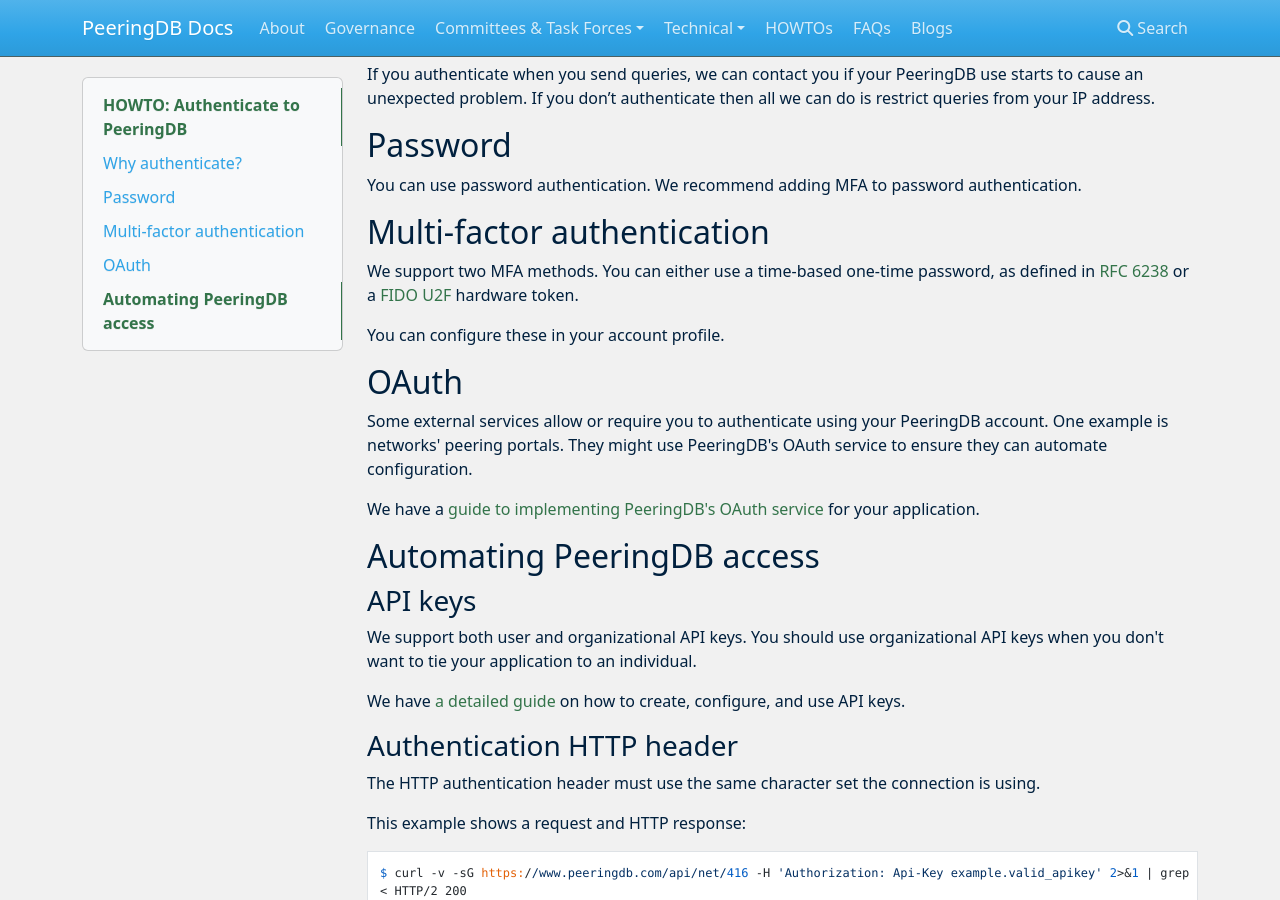
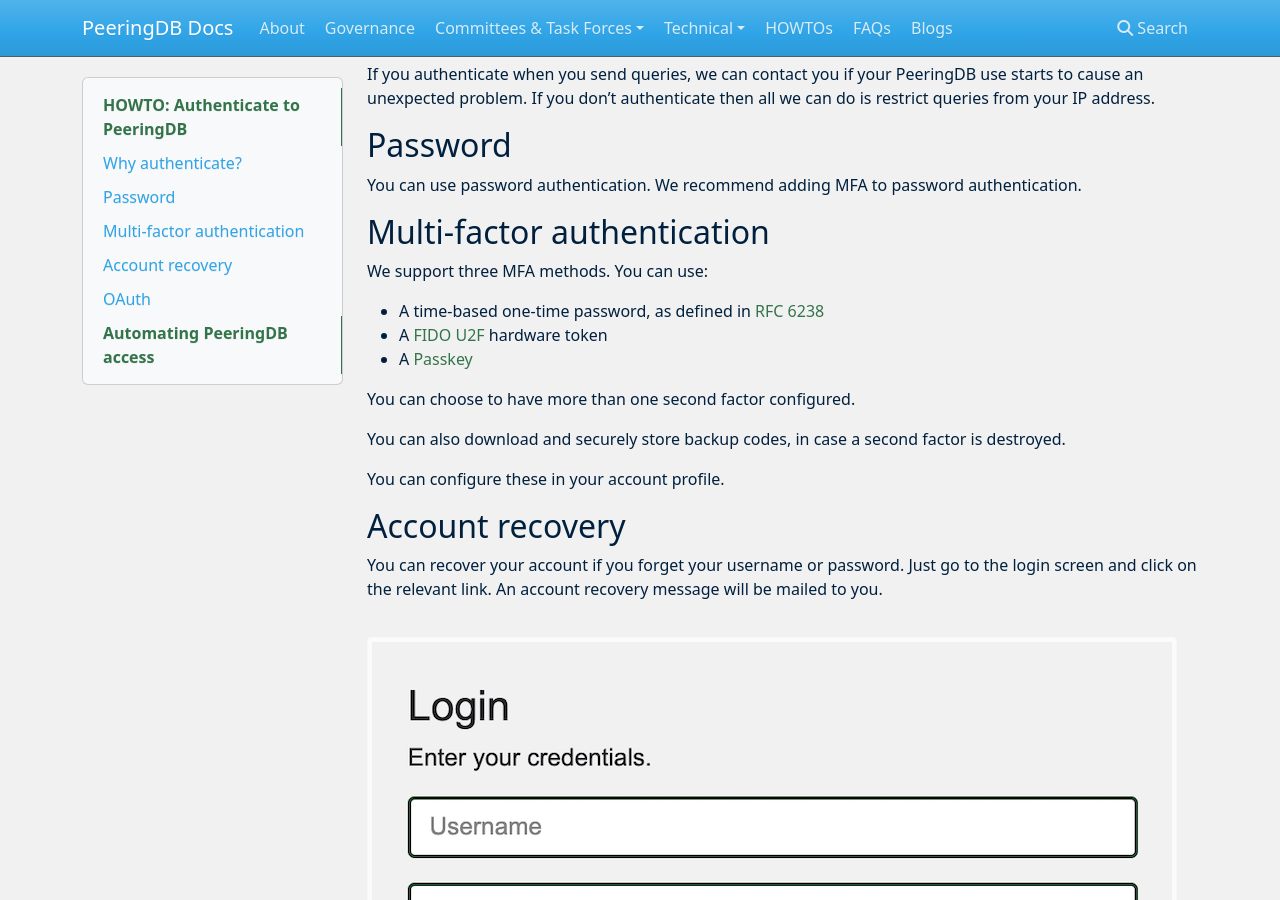
Before and after one commit to peeringdb/docs, an MkDocs documentation site: the page built from docs/howto/authenticate.md, in a window 1280 px wide and 900 px high, scrolled down 630 px. Built offline with MkDocs 1.6.1, drawn with Linux system fonts in a browser that asks for light colours; nearby versions of some CDN libraries.

Commit message:
Update HOWTO on authentication (#364)
1. Add mention of Passkeys
2. Add section on account recovery after forgetting username or password

```diff
--- a/docs/howto/authenticate.md
+++ b/docs/howto/authenticate.md
@@ -28,9 +28,24 @@
 
 ## Multi-factor authentication
 
-We support two MFA methods. You can either use a time-based one-time password, as defined in [RFC 6238](https://www.rfc-editor.org/rfc/rfc6238.html) or a [FIDO U2F](https://fidoalliance.org/specs/fido-u2f-v1.2-ps-20170411/) hardware token.
+We support three MFA methods. You can use:
+
+* A time-based one-time password, as defined in [RFC 6238](https://www.rfc-editor.org/rfc/rfc6238.html)
+* A [FIDO U2F](https://fidoalliance.org/specs/fido-u2f-v1.2-ps-20170411/) hardware token
+* A [Passkey](https://www.passkeycentral.org/introduction-to-passkeys/how-passkeys-work)
+
+You can choose to have more than one second factor configured.
+
+You can also download and securely store backup codes, in case a second factor is destroyed.
 
 You can configure these in your account profile.
+
+## Account recovery
+
+You can recover your account if you forget your username or password. Just go to the login screen and click on the relevant link. An account recovery message will be mailed to you.
+
+![](images/lost_credentials.png)
+
 
 ## OAuth
 
```
Also changed, not shown: docs/howto/images/lost_credentials.png (added).
